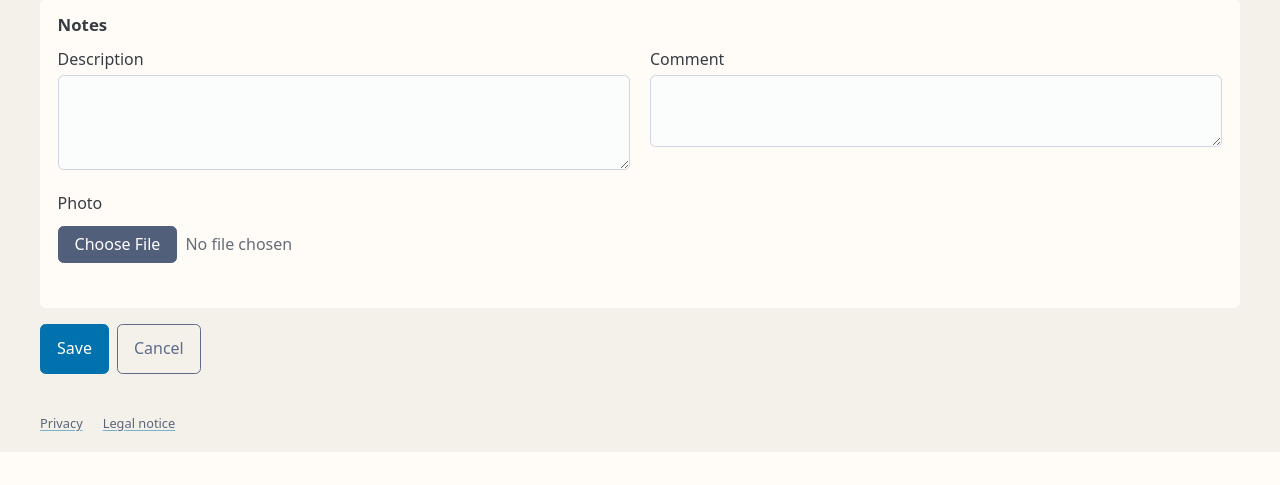
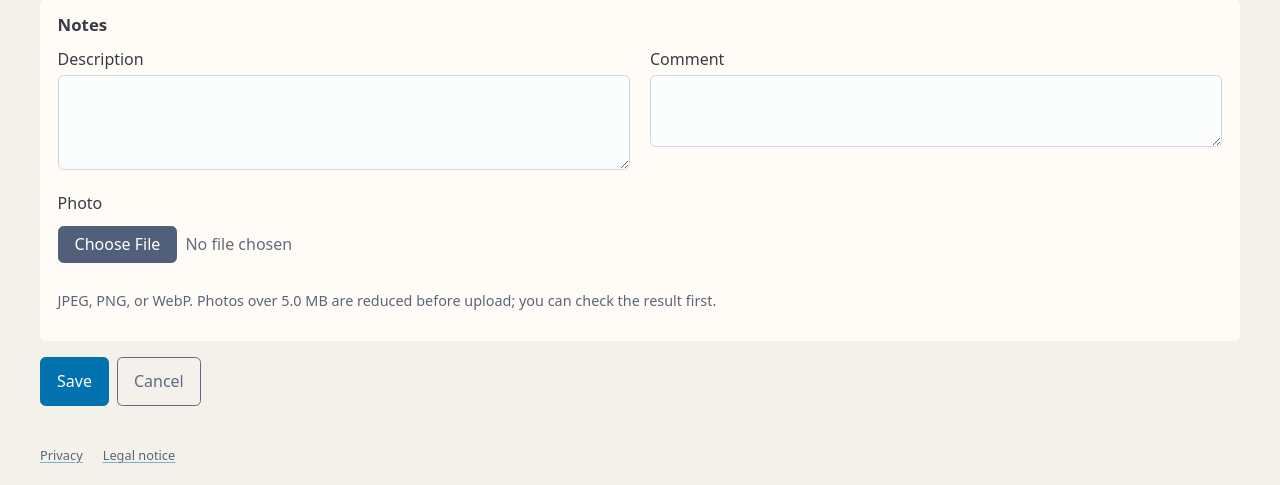
Before and after one commit to OST-Observatory/ost_inventory, a Django app: page /inventory/items/add/ in a window 1280 px wide. Shown: the part 1295-1780 px from the top of the page. Before the commit the page ends 1747 px from the top, so only its background shows below. Run offline with Django 5.2, Linux system fonts and the light colour scheme; the visitor is signed in with stand-in values (Sample User, id 1); data that the repository does not hold is empty; some libraries are stand-ins or nearby versions.

Commit message:
It adds the possibility of reducing the quality of images uploaded that are > 5 MB, so that this criterion is fulfilled

```diff
--- a/config/settings.py
+++ b/config/settings.py
@@ -131,6 +131,8 @@ CSV_IMPORT_MAX_FIELD_LENGTH = 500
 CSV_IMPORT_MAX_LOCATION_DEPTH = 2
 
 PHOTO_MAX_BYTES = 5 * 1024 * 1024
+# Larger uploads (no JavaScript) are reduced on the server; keep <= Apache LimitRequestBody.
+PHOTO_MAX_UPLOAD_BYTES = 8 * 1024 * 1024
 PHOTO_MAX_PIXELS = 20_000_000
 PHOTO_MAX_DIMENSION = 4096
 PHOTO_ALLOWED_FORMATS = frozenset({"JPEG", "PNG", "WEBP"})
--- a/inventory/context_processors.py
+++ b/inventory/context_processors.py
@@ -27,4 +27,6 @@ def nav(request):
         "current_url_namespace": getattr(match, "namespace", "") or "",
         "active_stocktake_id": active_id,
         "label_printer_name": printer_name,
+        "photo_max_bytes": settings.PHOTO_MAX_BYTES,
+        "photo_max_dimension": settings.PHOTO_MAX_DIMENSION,
     }
--- a/inventory/forms.py
+++ b/inventory/forms.py
@@ -1,4 +1,5 @@
 from django import forms
+from django.conf import settings
 from django.core.exceptions import ValidationError
 from django.db.models import Q
 
@@ -272,6 +273,12 @@ class ItemForm(forms.ModelForm):
         super().__init__(*args, **kwargs)
         self.fields["quantity"].required = True
         self.fields["quantity_is_approximate"].label = "Approximate count"
+        self.fields["photo"].widget.attrs.update(
+            {
+                "data-photo-max-bytes": settings.PHOTO_MAX_BYTES,
+                "data-photo-max-dim": settings.PHOTO_MAX_DIMENSION,
+            }
+        )
         self.fields["room"].required = False
         configure_room_place_fields(self, getattr(self.instance, "location", None))
         if self.instance and self.instance.pk:
--- a/inventory/views/__init__.py
+++ b/inventory/views/__init__.py
@@ -461,7 +461,14 @@ def item_photo(request, pk):
     item.updated_by = request.user
     # The replaced file and its thumbnails are removed by inventory.signals.
     item.save(update_fields=["photo", "updated_by", "updated_at"])
-    messages.success(request, "Photo saved.")
+    if processed.was_reduced:
+        messages.warning(
+            request,
+            "Photo saved, but it was larger than 5 MB and had to be reduced. "
+            "Check it and replace it if the quality is not good enough.",
+        )
+    else:
+        messages.success(request, "Photo saved.")
     return redirect("inventory:item_detail", pk=pk)
 
 
--- a/static/app.css
+++ b/static/app.css
@@ -596,6 +596,15 @@ dialog.ost-dialog:has(> .stocktake-camera)[open] {
 }
 
 .detail-photo { max-width: 100%; height: auto; border-radius: 0.4rem; }
+.photo-preview {
+  display: block;
+  width: auto;
+  max-width: 100%;
+  height: auto;
+  max-height: min(55dvh, 28rem);
+  margin: 0 auto 1rem;
+  border-radius: 0.4rem;
+}
 .thumb img { width: 72px; height: 72px; object-fit: cover; border-radius: 0.3rem; }
 
 table {
--- a/static/app.js
+++ b/static/app.js
@@ -734,19 +734,138 @@ function bindDialogs() {
   });
 }
 
+var PHOTO_JPEG_QUALITIES = [0.92, 0.85, 0.75, 0.65];
+var PHOTO_MIN_DIMENSION = 800;
+
+function formatMegabytes(bytes) {
+  return (bytes / (1024 * 1024)).toFixed(1).replace(/\.0$/, "") + " MB";
+}
+
+function canvasToJpeg(canvas, quality) {
+  return new Promise(function (resolve, reject) {
+    canvas.toBlob(
+      function (blob) {
+        if (blob) {
+          resolve(blob);
+        } else {
+          reject(new Error("JPEG encoding failed"));
+        }
+      },
+      "image/jpeg",
+      quality
+    );
+  });
+}
+
+// Re-encode a photo as JPEG until it fits maxBytes: first lower the quality,
+// then the resolution. Resolves {blob, width, height}.
+function reducePhoto(file, maxBytes, maxDim) {
+  return createImageBitmap(file, { imageOrientation: "from-image" }).then(function (bitmap) {
+    function attempt(scale) {
+      var width = Math.round(bitmap.width * scale);
+      var height = Math.round(bitmap.height * scale);
+      var canvas = document.createElement("canvas");
+      canvas.width = width;
+      canvas.height = height;
+      var ctx = canvas.getContext("2d");
+      ctx.fillStyle = "#fff";
+      ctx.fillRect(0, 0, width, height);
+      ctx.drawImage(bitmap, 0, 0, width, height);
+
+      function tryQuality(index) {
+        return canvasToJpeg(canvas, PHOTO_JPEG_QUALITIES[index]).then(function (blob) {
+          if (blob.size <= maxBytes) {
+            return { blob: blob, width: width, height: height };
+          }
+          if (index + 1 < PHOTO_JPEG_QUALITIES.length) {
+            return tryQuality(index + 1);
+          }
+          if (Math.max(width, height) <= PHOTO_MIN_DIMENSION) {
+            throw new Error("photo does not fit");
+          }
+          return attempt(scale * 0.8);
+        });
+      }
+      return tryQuality(0);
+    }
+    var first = Math.min(1, maxDim / Math.max(bitmap.width, bitmap.height));
+    return attempt(first).finally(function () {
+      bitmap.close();
+    });
+  });
+}
+
+function blobToDataUrl(blob) {
+  // data: rather than blob: URLs, which the CSP (img-src 'self' data:) blocks.
+  return new Promise(function (resolve, reject) {
+    var reader = new FileReader();
+    reader.onload = function () {
+      resolve(reader.result);
+    };
+    reader.onerror = reject;
+    reader.readAsDataURL(blob);
+  });
+}
+
+function confirmReducedPhoto(original, result, maxBytes) {
+  return blobToDataUrl(result.blob).then(function (url) {
+    return new Promise(function (resolve) {
+      var dialog = document.createElement("dialog");
+      dialog.className = "ost-dialog";
+      var form = document.createElement("form");
+      form.method = "dialog";
+      var title = document.createElement("h2");
+      title.textContent = "Photo reduced";
+      var text = document.createElement("p");
+      text.className = "muted";
+      text.textContent =
+        "The photo was " + formatMegabytes(original.size) + ", more than the " +
+        formatMegabytes(maxBytes) + " limit. It was reduced to " +
+        formatMegabytes(result.blob.size) + " (" + result.width + " × " + result.height +
+        " px). Check the quality before saving.";
+      var img = document.createElement("img");
+      img.className = "photo-preview";
+      img.alt = "Reduced photo";
+      img.src = url;
+      var actions = document.createElement("p");
+      actions.className = "actions-row";
+      var useBtn = document.createElement("button");
+      useBtn.value = "use";
+      useBtn.textContent = "Use photo";
+      var cancelBtn = document.createElement("button");
+      cancelBtn.value = "cancel";
+      cancelBtn.className = "outline secondary";
+      cancelBtn.textContent = "Cancel";
+      actions.append(useBtn, cancelBtn);
+      form.append(title, text, img, actions);
+      dialog.appendChild(form);
+      dialog.addEventListener("close", function () {
+        dialog.remove();
+        resolve(dialog.returnValue === "use");
+      });
+      document.body.appendChild(dialog);
+      dialog.showModal();
+    });
+  });
+}
+
 function bindPhotoCapture() {
   document.addEventListener("change", function (event) {
-    var input = event.target.closest(".js-photo-capture input[type='file']");
+    var input = event.target.closest("input[type='file'][data-photo-max-bytes]");
     if (!input || !input.files || !input.files.length) {
       return;
     }
-    var form = input.form;
-    if (!form) {
-      return;
-    }
+    // On the item page, choosing a photo saves it at once; in forms it waits for Save.
+    var form = input.closest(".js-photo-capture") ? input.form : null;
+    if (form) {
       var message = form.getAttribute("data-confirm");
       if (message && !window.confirm(message)) {
         input.value = "";
+        return;
+      }
+    }
+    function submit() {
+      if (!form) {
         return;
       }
       if (form.requestSubmit) {
@@ -754,6 +873,35 @@ function bindPhotoCapture() {
       } else {
         form.submit();
       }
+    }
+    var file = input.files[0];
+    var maxBytes = parseInt(input.getAttribute("data-photo-max-bytes"), 10) || 0;
+    var maxDim = parseInt(input.getAttribute("data-photo-max-dim"), 10) || 4096;
+    if (!maxBytes || file.size <= maxBytes || !window.createImageBitmap || !window.DataTransfer) {
+      submit();
+      return;
+    }
+    reducePhoto(file, maxBytes, maxDim)
+      .then(function (result) {
+        return confirmReducedPhoto(file, result, maxBytes).then(function (accepted) {
+          if (!accepted) {
+            input.value = "";
+            return;
+          }
+          var name = (file.name || "photo").replace(/\.[^.]*$/, "") + ".jpg";
+          var transfer = new DataTransfer();
+          transfer.items.add(new File([result.blob], name, { type: "image/jpeg" }));
+          input.files = transfer.files;
+          submit();
+        });
+      })
+      .catch(function () {
+        input.value = "";
+        window.alert(
+          "This photo could not be reduced below " + formatMegabytes(maxBytes) +
+          ". Choose a smaller photo."
+        );
+      });
   });
 }
 
--- a/templates/inventory/item_detail.html
+++ b/templates/inventory/item_detail.html
@@ -32,6 +32,7 @@
       {% csrf_token %}
       <label class="photo-capture">
         <input type="file" name="photo" accept="image/*" capture="environment"
+               data-photo-max-bytes="{{ photo_max_bytes }}" data-photo-max-dim="{{ photo_max_dimension }}"
                aria-label="{% if item.photo %}Replace photo{% else %}Take photo{% endif %}">
         {% if item.photo %}Replace photo{% else %}Take photo{% endif %}
       </label>
--- a/templates/inventory/item_form.html
+++ b/templates/inventory/item_form.html
@@ -105,6 +105,7 @@
       <label>Comment {{ form.comment }}{{ form.comment.errors }}</label>
     </div>
     <label>Photo {{ form.photo }}{{ form.photo.errors }}</label>
+    <p class="field-hint">JPEG, PNG, or WebP. Photos over {{ photo_max_bytes|filesizeformat }} are reduced before upload; you can check the result first.</p>
   </section>
 
   <p class="actions-row">
```
Also changed, not shown: inventory/images.py (+45 -10 lines), tests/test_inventory.py (+78 -0 lines), tests/test_security.py (+1 -1 lines), README.md. Lines whose indentation alone changed are shown as unchanged.
